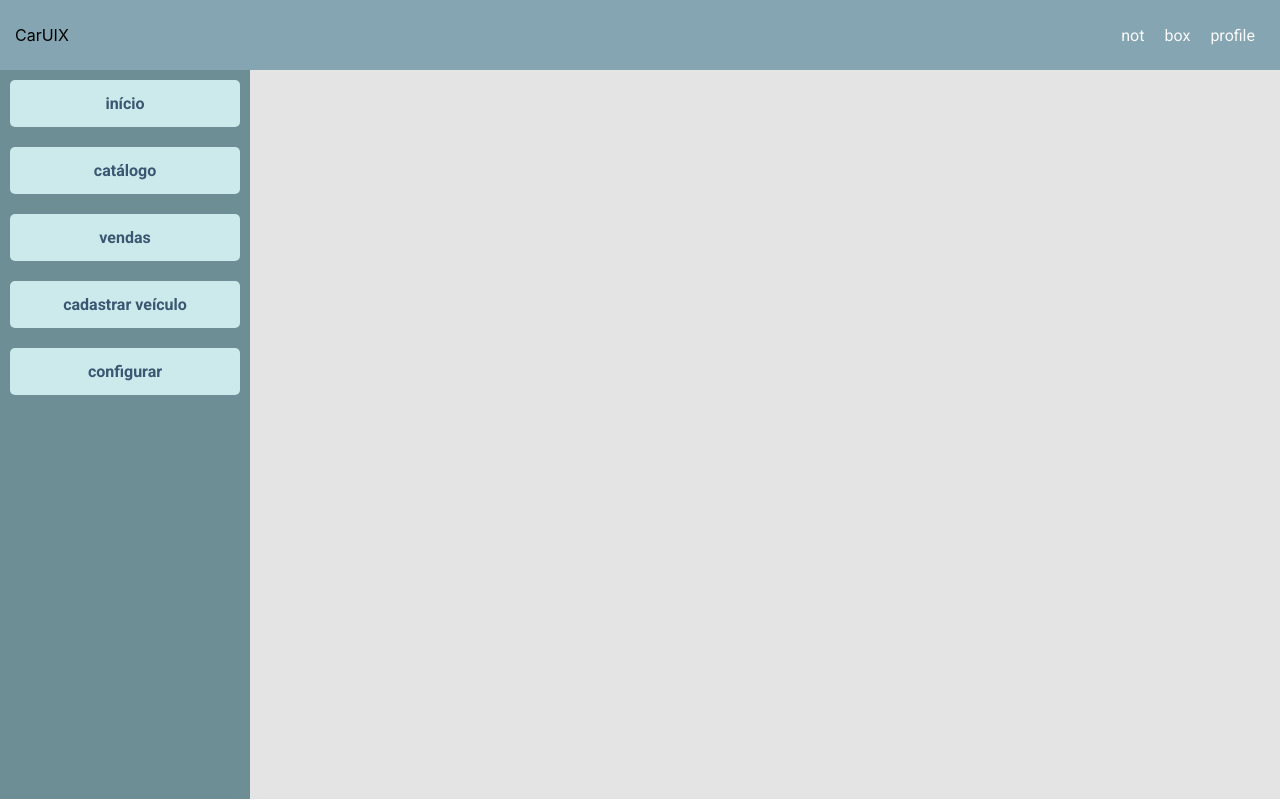
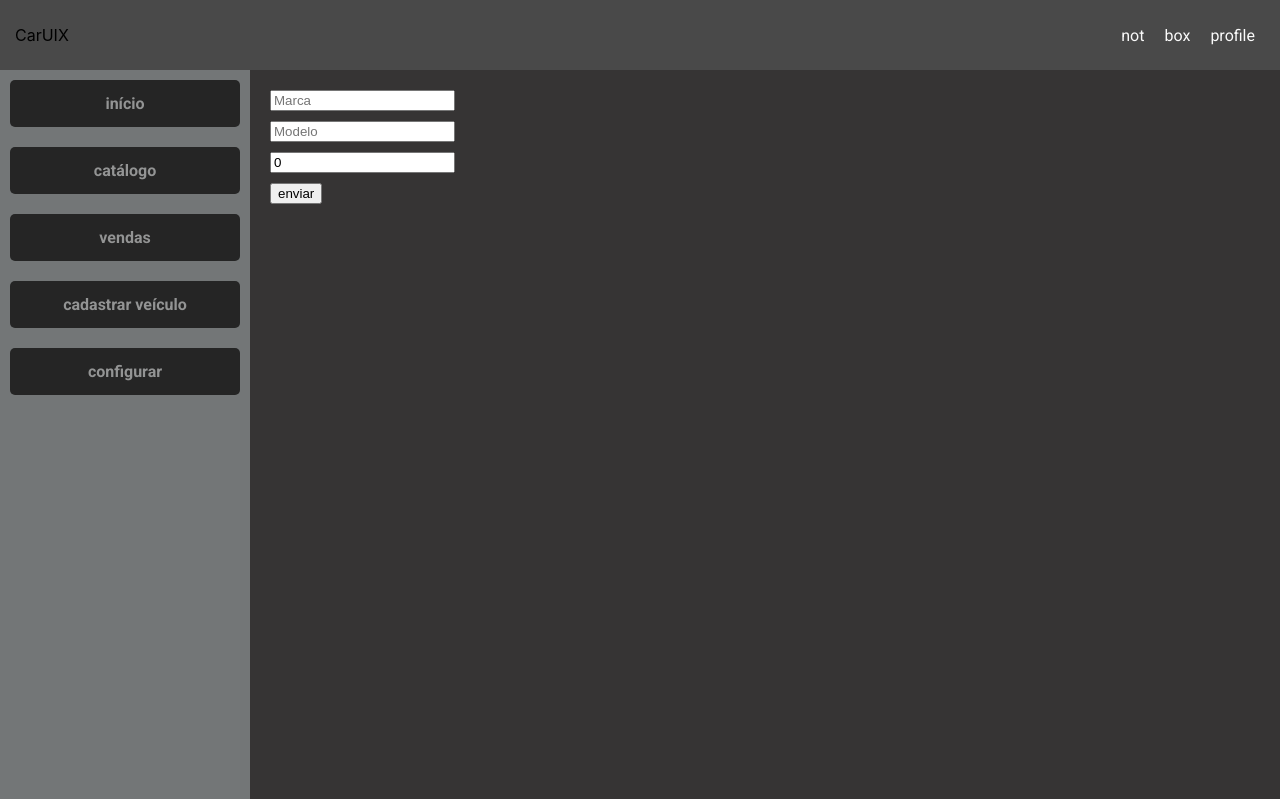
Before and after one commit to Gabriel-Te/caruix, a React (Create React App) app: page /createvehicle in a window 1280 px wide. Built offline with nearby package versions, Linux system fonts and the light colour scheme.

Commit message:
some aditions in reponivity

```diff
--- a/src/App.css
+++ b/src/App.css
@@ -8,6 +8,7 @@ p, h1, h2, h3 , h4{
 
 body{
   height: 100%; /* Ensure body and html are full height */
+  overflow: hidden; /* Para evitar qualquer rolagem extra */
 }
 
 .App{
@@ -17,10 +18,10 @@ body{
 
 .area{
   flex: 1;
-  background-color: rgb(228, 228, 228);
+  background-color: rgb(54, 52, 52);
 }
 
 .content{
   display: flex;
-  height: calc(100vh - 71px);
+  height: calc(100% - 71px);
 }
--- a/src/App.js
+++ b/src/App.js
@@ -4,6 +4,7 @@ import './App.css';
 import { Route, Routes, BrowserRouter as Router } from "react-router-dom"
 import MainPage from './pages/MainPage.js';
 import Catalog from './pages/Catalog.js';
+import CreateVehicle from './pages/CreateVehicle.js';
 
 
 function App() {
@@ -17,6 +18,7 @@ function App() {
             <Routes>
               <Route exact path='/' element={<MainPage />}></Route>
               <Route path='/catalog' element={<Catalog/>}></Route>
+              <Route path='/createvehicle' element={<CreateVehicle/>}></Route>
             </Routes>
           </div>
         </div>
--- a/src/components/CardItem.js
+++ b/src/components/CardItem.js
@@ -4,16 +4,18 @@ import img from "../img/exampleimage.webp"
 function CardItem(props) {
   return (
     <div className={styles.card}>
+
       <a href="">
       <img src={img} alt="image" />
       <div className={styles.cardtext}>
-        <h2>{props.brand}</h2>
-        <p>{props.model}</p>
+        <h2><b>{props.brand}</b> {props.model}</h2>
         <p>{props.idNum}</p>
         <p>{props.status}</p>
       </div>
       </a>
+
     </div>
+
   )
 }
 
--- a/src/components/CardItem.module.css
+++ b/src/components/CardItem.module.css
@@ -1,34 +1,38 @@
 
 
 .card{
-    background-color: rgb(132, 165, 177);
-    padding: 0 0 10px 0;
-
+    background-color: rgb(162, 167, 168);
+    padding: 10px;
 }
 
 .cardtext{
-    margin: 0 20px;
+    margin: 0 10px;
+    flex-grow: 1;
 }
 
 .card img{
     width: 100%;
-
+    object-fit: contain;
 }
 
 .card a{
     text-decoration: none;
-    color: rgb(26, 38, 48);
+    color: rgb(53, 53, 53);
+}
+
+.card b{
+    font-weight: 800;
+    color: rgb(53, 53, 53);
 }
 
 .card h2{
     font-family: "Roboto", sans-serif;
-    font-weight: 800;
-    font-size: 3.0vh;
+    font-weight: 500;
+    font-size: 20px;
 }
 
 .card p{
     font-family: "Roboto", sans-serif;
     font-weight: 500;
-    font-size: 2.0vh;
-
+    font-size: 15px;
 }
--- a/src/layouts/Header.module.css
+++ b/src/layouts/Header.module.css
@@ -3,7 +3,7 @@
 
 header {
 
-    background-color: rgb(132, 165, 177);
+    background-color: rgb(73, 73, 73);
     display: flex;
     justify-content: space-between;
     align-items: center;
--- a/src/layouts/Nav.js
+++ b/src/layouts/Nav.js
@@ -13,7 +13,7 @@ function Nav() {
             <NavLink className={active === "/" ? `${styles.links} ${styles.active}` : styles.links} to="/" onClick={() => handleClick("/")}>início</NavLink>
             <NavLink className={active === "/catalog" ? `${styles.links} ${styles.active}` : styles.links} to="/catalog" onClick={() => handleClick("/catalog")}>catálogo</NavLink>
             <NavLink className={active === "/vendas" ? `${styles.links} ${styles.active}` : styles.links} to="/vendas" onClick={() => handleClick("/vendas")}>vendas</NavLink>
-            <NavLink className={active === "/cadastrar" ? `${styles.links} ${styles.active}` : styles.links} to="/cadastrar" onClick={() => handleClick("/cadastrar")}>cadastrar veículo</NavLink>
+            <NavLink className={active === "/createvehicle" ? `${styles.links} ${styles.active}` : styles.links} to="/createvehicle" onClick={() => handleClick("/cadastrar")}>cadastrar veículo</NavLink>
             <NavLink className={active === "/configurar" ? `${styles.links} ${styles.active}` : styles.links} to="/configurar" onClick={() => handleClick("/configurar")}>configurar</NavLink>
         </nav>
     )
--- a/src/layouts/Nav.module.css
+++ b/src/layouts/Nav.module.css
@@ -5,7 +5,7 @@ nav {
     display: flex;
     flex-direction: column;
     width: 250px;
-    background-color: rgb(108, 142, 148);
+    background-color: rgb(115, 118, 119);
 }
 
 .links{
@@ -13,14 +13,14 @@ nav {
     font-weight: 700;
     font-style: normal;
     text-decoration: none;
-    color: rgb(58, 86, 112);
+    color: rgb(147, 148, 148);
     text-align: center;
-    background-color: rgb(204, 234, 236);
+    background-color: rgb(37, 37, 37);
     margin: 10px 10px;
     padding: 14px 0;
     border-radius: 5px;
 }
 
 .links.active{
-    color: rgb(153, 163, 173);
+    color: rgb(248, 248, 248);
 }
--- a/src/pages/Catalog.module.css
+++ b/src/pages/Catalog.module.css
@@ -1,8 +1,8 @@
 .box {
-    margin: 20px;
-    flex: 1;
+    margin: 20px ;
+
     display: grid;
-    grid-template-columns: repeat(auto-fill, minmax(180px, 20%));
+    grid-template-columns: repeat(auto-fill, minmax(200px, 2fr));
     gap: 20px;
     justify-content: center;
 }
--- /dev/null
+++ b/src/pages/CreateVehicle.js
@@ -0,0 +1,66 @@
+import styles from './CreateVehicle.module.css'
+import { useState } from 'react'
+
+function CreateVehicle() {
+
+    const [FormValues, setFormValues] = useState({
+        brand: "",
+        model: "",
+        price: 0,
+    })
+
+    const [submittedValues, SetSubmittedValues] = useState(null)
+
+    const handleInputChange = (e) => {
+        const { name, value } = e.target;
+        setFormValues({
+            ...FormValues,
+            [name]: value,
+        })
+    }
+
+    const handleSubmit = (e) => {
+        e.preventDefault();
+        SetSubmittedValues(FormValues);
+        setFormValues({
+            brand: "",
+            model: "",
+            price: 0,
+        })
+        console.log(submittedValues)
+    }
+
+
+
+    return (
+        <div className={styles.box}>
+            <form onSubmit={handleSubmit} action="">
+                <input
+                    type="text"
+                    name="brand"
+                    value={FormValues.brand}
+                    placeholder='Marca'
+                    onChange={handleInputChange}
+                />
+                <input
+                    type="text"
+                    name="model"
+                    value={FormValues.model}
+                    placeholder='Modelo'
+                    onChange={handleInputChange}
+                />
+                <input
+                    type="number"
+                    name='price'
+                    value={FormValues.price}
+                    placeholder='Preço'
+                    onChange={handleInputChange}
+                />
+
+                <input type="submit" value="enviar" />
+            </form>
+        </div>
+    )
+}
+
+export default CreateVehicle
--- /dev/null
+++ b/src/pages/CreateVehicle.module.css
@@ -0,0 +1,10 @@
+.box{
+    margin: 20px;
+    flex: 1;
+    display: flex;
+    flex-direction: column;
+}
+.box input{
+    display: flex;
+    margin: 0 0 10px 0;
+}
```
